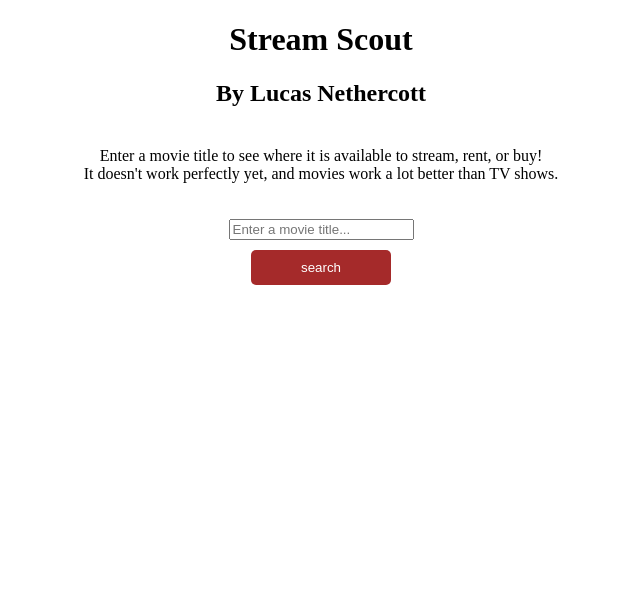
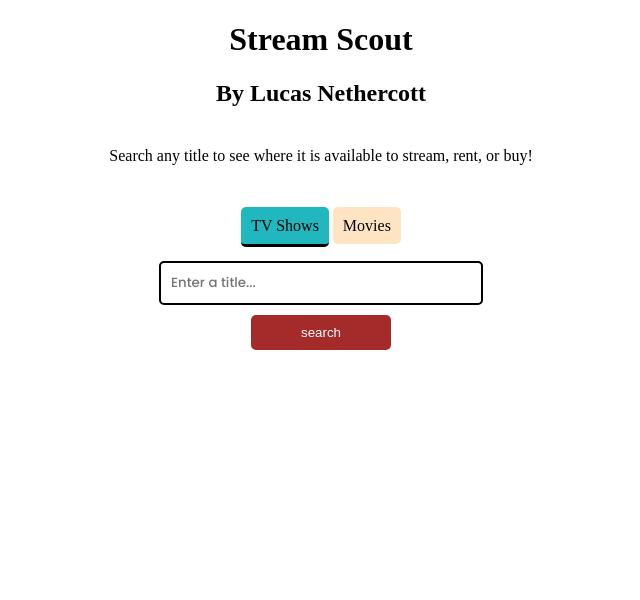
Before and after one commit to lsneth/lucasnethercott.com, a PHP site: page /watch-providers/index.html in a window 1280 px wide. Shown: the top 600 px of the page, without its empty margins (319-959 px from the left). Run offline with PHP 8.4, Linux system fonts and the light colour scheme.

Commit message:
mvp for movies and tv

```diff
--- a/watch-providers/displayResults.js
+++ b/watch-providers/displayResults.js
@@ -1,35 +1,36 @@
-const API_KEY='fe107f0049ae296497a71c6ed3b25a83'
+const API_KEY = 'fe107f0049ae296497a71c6ed3b25a83'
 
-// takes a list of movies and displays each movie in the list
-export default async function displayResults(){
-    const movies = await getMovieData()
+// takes a list of movies/tv shows and displays each one in the list
+export default async function displayShows(showType = 'tv') {
+  document.querySelector('.show') && removeShows()
 
-    document.querySelector('.result') && removeResults()
+  const shows = await getShowData(showType)
 
-    movies.map(movie => {
-        const image = getMovieImage(movie)
+  shows.map((show) => {
+    const image = getShowImage(show)
+    const title = showType === 'movie' ? show.original_title : show.name
 
-        const result=document.createElement('a')
-        result.setAttribute('href', `movie.html?movieId=${movie.id}&title=${movie.original_title}&imageUrl=${image}`)
-        result.setAttribute('class', 'result')
-        document.querySelector('#results').append(result)
+    const showEl = document.createElement('a')
+    showEl.setAttribute('href', `providers.html?id=${show.id}&showType=${showType}&title=${title}&imageUrl=${image}`)
+    showEl.setAttribute('class', 'show')
+    document.querySelector('#shows').append(showEl)
 
-        const titleEl=document.createElement('h3')
-        titleEl.textContent=movie.original_title
-        result.append(titleEl)
+    const titleEl = document.createElement('h3')
+    titleEl.textContent = title
+    showEl.append(titleEl)
 
-        const imageEl=document.createElement('img')
+    const imageEl = document.createElement('img')
     imageEl.setAttribute('src', image)
-        result.append(imageEl)
+    showEl.append(imageEl)
   })
 
-    document.querySelector("#search-form").reset()
+  document.querySelector('#search-form').reset()
 }
 
-// gets movie data from the api with the user entered movie title
-async function getMovieData(){
-    const userInput=document.querySelector("#user-input").value
-    const url = `https://api.themoviedb.org/3/search/movie?api_key=${API_KEY}&query=${userInput.replace(' ', '+')}`
+// gets movie/tv data from the api with the user entered movie title
+async function getShowData(showType) {
+  const userInput = document.querySelector('#user-input').value
+  const url = `https://api.themoviedb.org/3/search/${showType}?api_key=${API_KEY}&query=${userInput.replace(' ', '+')}`
 
   const res = await fetch(url)
   const data = await res.json()
@@ -37,17 +38,17 @@ async function getMovieData(){
 }
 
 // returns image URL of the given movie
-function getMovieImage(movie){
-    const posterImageUrl='https://image.tmdb.org/t/p/w200'
+function getShowImage(show) {
+  const posterImageUrl = 'https://image.tmdb.org/t/p/w200'
 
-    if(movie.poster_path==null){
+  if (show.poster_path == null) {
     return 'noImage.jpg'
   }
-    return posterImageUrl+movie.poster_path
+  return `${posterImageUrl}${show.poster_path}`
 }
 
-// resets search results
-function removeResults(){
-    const results=document.querySelectorAll('.result')
-    results.forEach(result => result.remove())
+// removes search results
+function removeShows() {
+  const shows = document.querySelectorAll('.show')
+  shows.forEach((show) => show.remove())
 }
--- a/watch-providers/index.html
+++ b/watch-providers/index.html
@@ -1,53 +1,63 @@
 <!DOCTYPE html>
-<html lang='en'>
+<html lang="en">
   <head>
-        <meta charset='UTF-8'>
-        <meta http-equiv='X-UA-Compatible' content='IE=edge'>
-        <meta name='viewport' content='width=device-width, initial-scale=1.0'>
+    <meta charset="UTF-8" />
+    <meta http-equiv="X-UA-Compatible" content="IE=edge" />
+    <meta name="viewport" content="width=device-width, initial-scale=1.0" />
     <title>Watch Provider Search</title>
 
-        <link rel='stylesheet' href='style.css'>
+    <link rel="stylesheet" href="style.css" />
 
     <!-- Global site tag (gtag.js) - Google Analytics -->
     <script async src="https://www.googletagmanager.com/gtag/js?id=G-V2E5N6JZP8"></script>
     <script>
-            window.dataLayer = window.dataLayer || [];
-            function gtag(){dataLayer.push(arguments);}
-            gtag('js', new Date());
+      window.dataLayer = window.dataLayer || []
+      function gtag() {
+        dataLayer.push(arguments)
+      }
+      gtag('js', new Date())
 
-            gtag('config', 'G-V2E5N6JZP8');
+      gtag('config', 'G-V2E5N6JZP8')
     </script>
   </head>
   <body>
     <main>
       <h1>Stream Scout</h1>
       <h2>By Lucas Nethercott</h2>
-            <p id='instructions'>
-                Enter a movie title to see where it is available to stream, rent, or buy!<br>
-                It doesn't work perfectly yet, and movies work a lot better than TV shows.<br>
+      <p id="instructions">
+        Search any title to see where it is available to stream, rent, or buy!<br />
       </p>
 
-            <form id='search-form'>
-                <input type='text' placeholder='Enter a movie title...' id='user-input'>
-                <button type='submit'>search</button>
+      <form id="search-form">
+        <div class="radio-button">
+          <input type="radio" id="css" name="mediaType" value="tv" checked />
+          <label for="css">TV Shows</label><br />
+        </div>
+        <div class="radio-button">
+          <input type="radio" id="html" name="mediaType" value="movie" />
+          <label for="html">Movies</label><br />
+        </div>
+
+        <input type="text" placeholder="Enter a title..." id="user-input" />
+        <button type="submit">search</button>
       </form>
 
-            <p id='results'></p>
+      <p id="shows"></p>
 
-            <h1 id='streamTitle'></h1>
-            <p id='flatrate'></p>
+      <h1 id="streamTitle"></h1>
+      <p id="flatrate"></p>
 
-            <h1 id='rentTitle'></h1>
-            <p id='rent'></p>
+      <h1 id="rentTitle"></h1>
+      <p id="rent"></p>
 
-            <h1 id='buyTitle'></h1>
-            <p id='buy'></p>
+      <h1 id="buyTitle"></h1>
+      <p id="buy"></p>
     </main>
     <footer>
       <a href="https://developer.themoviedb.org/docs/getting-started">
-                <img src="images/tmdb.svg" alt="tmdb logo" id="tmdb-logo">
+        <img src="images/tmdb.svg" alt="tmdb logo" id="tmdb-logo" />
       </a>
     </footer>
-        <script src='main.js' type='module'></script>
+    <script src="main.js" type="module"></script>
   </body>
 </html>
--- a/watch-providers/main.js
+++ b/watch-providers/main.js
@@ -1,7 +1,7 @@
-import displayResults from "./displayResults.js"
+import displayShows from './displayResults.js'
 
 const searchForm = document.getElementById('search-form')
-searchForm.addEventListener('submit', (e)=>{
-    e.preventDefault()
-    displayResults()
+searchForm.addEventListener('submit', (e) => {
+  e.preventDefault()
+  displayShows(e.target.mediaType.value)
 })
--- a/watch-providers/style.css
+++ b/watch-providers/style.css
@@ -1,62 +1,86 @@
 @import url('https://fonts.googleapis.com/css2?family=Limelight&family=Poppins:wght@500&display=swap');
 
-body{
+body {
   text-align: center;
-    color:rgb(0, 0, 0);
+  color: rgb(0, 0, 0);
 }
 
-a{
+a {
   text-decoration: none;
-    color:black;
+  color: black;
 }
 
-#titleQuery{
-    font-family: 'Poppins', sans-serif;
-    border:2px solid black;
-    width:300px;
-    border-radius: 5px;
-    padding:10px;
-}
-
-#movieHeader{
+#movieHeader {
   height: 400px;
 }
 
-#instructions{
-    padding:20px;
+#instructions {
+  padding: 20px;
 }
 
-#results{
+#shows {
   display: inline;
   /* grid-template-columns: 1fr 1fr 1fr; */
 }
 
-.result{
-    width:200px;
+.show {
+  width: 200px;
   height: 100px;
   display: inline-block;
-    padding:30px;
+  padding: 30px;
   cursor: pointer;
 }
 
-button{
-    color:white;
+button {
+  color: white;
   background-color: brown;
-    border:none;
+  border: none;
   border-radius: 5px;
-    padding:10px 50px;
-    margin:10px auto;
-    display:block;
-}
-
-.button:hover{
-    background-color: rgb(182, 55, 55);
+  padding: 10px 50px;
+  margin: 10px auto;
+  display: block;
   cursor: pointer;
 }
 
-#tmdb-logo{
-    width:100px;
+#tmdb-logo {
+  width: 100px;
   position: fixed;
-    bottom:20px;
-    margin-left: -50px
+  bottom: 20px;
+  margin-left: -50px;
 }
+
+#user-input {
+  font-family: 'Poppins', sans-serif;
+  border: 2px solid black;
+  width: 300px;
+  border-radius: 5px;
+  padding: 10px;
+  display: block;
+  margin: 10px auto;
+}
+
+.radio-button {
+  display: inline-block;
+}
+
+.radio-button label {
+  display: inline;
+  background-color: bisque;
+  border-radius: 5px;
+  padding: 10px;
+}
+
+.radio-button input {
+  display: none;
+}
+
+.radio-button input:checked + label {
+  background: #20b8be;
+  border-bottom: solid black 3px;
+  border-radius: 5px;
+}
+
+.radio-button label {
+  cursor: pointer;
+  line-height: 50px;
+}
```
Also changed, not shown: watch-providers/displayMovie.js (deleted, +0 -46 lines), watch-providers/displayShow.js (added, +52 -0 lines), watch-providers/movie.html (deleted, +0 -36 lines), watch-providers/providers.html (added, +38 -0 lines). Lines whose indentation alone changed are shown as unchanged.
